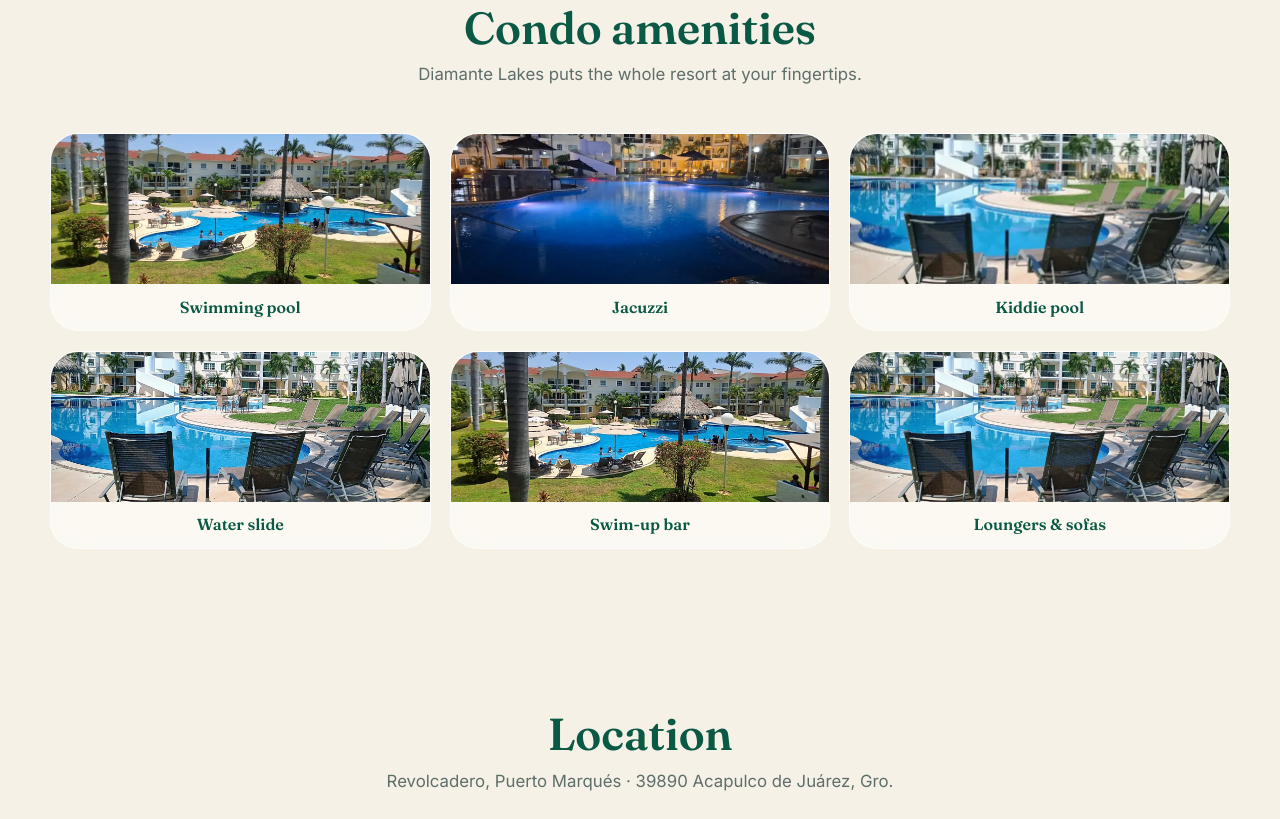
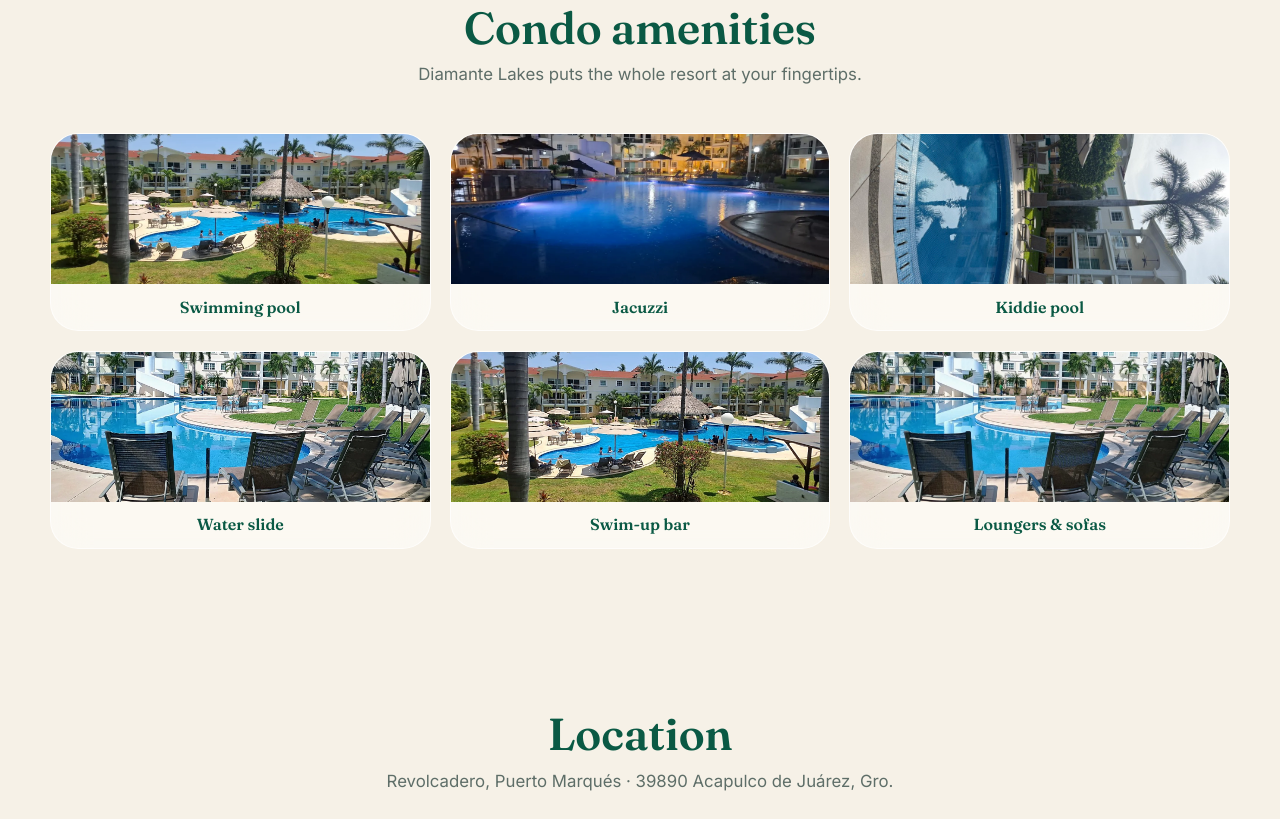
Before and after one commit to rodrigotristaan-coder/esmeraldalakes.com, a website: page en/index.html in a window 1280 px wide. Shown: the part 3229-4048 px from the top of the page. Drawn offline with Linux system fonts and the light colour scheme; no server answers.

Commit message:
Landing: foto real del chapoteadero (subida por Rodrigo, HEIC→JPG) en amenidades

```diff
--- a/en/index.html
+++ b/en/index.html
@@ -1039,7 +1039,7 @@ details.acc > .acc__body { padding: 0.1rem 1.6rem 1.5rem; }
     <div class="amen__grid">
       <div class="amen__card amen__card--photo"><img src="/assets/images/pool-resort.webp" alt="Alberca principal del condominio Diamante Lakes" loading="lazy" /><h3 data-es="Alberca" data-en="Swimming pool">Swimming pool</h3></div>
       <div class="amen__card amen__card--photo"><img src="/assets/images/pool-night-jacuzzi.webp" alt="Jacuzzi iluminado de noche" loading="lazy" /><h3 data-es="Jacuzzi" data-en="Jacuzzi">Jacuzzi</h3></div>
-      <div class="amen__card amen__card--photo"><img src="/assets/images/pool-day.webp" alt="Área de alberca con zona poco profunda" loading="lazy" /><h3 data-es="Chapoteadero" data-en="Kiddie pool">Kiddie pool</h3></div>
+      <div class="amen__card amen__card--photo"><img src="/assets/images/amen-chapoteadero.jpg" alt="Chapoteadero: alberca redonda poco profunda del condominio" loading="lazy" /><h3 data-es="Chapoteadero" data-en="Kiddie pool">Kiddie pool</h3></div>
       <div class="amen__card amen__card--photo"><img src="/assets/images/pool-hero.webp" alt="Tobogán en la alberca del condominio" loading="lazy" /><h3 data-es="Tobogán" data-en="Water slide">Water slide</h3></div>
       <div class="amen__card amen__card--photo"><img src="/assets/images/pool-aerial-v2.webp" alt="Bar tipo palapa en la alberca" loading="lazy" /><h3 data-es="Bar en la alberca" data-en="Swim-up bar">Swim-up bar</h3></div>
       <div class="amen__card amen__card--photo"><img src="/assets/images/pool-loungers.webp" alt="Camastros y sillones junto a la alberca" loading="lazy" /><h3 data-es="Camastros y sillones" data-en="Loungers & sofas">Loungers & sofas</h3></div>
```
Also changed, not shown: index.html (+1 -1 lines), assets/images/amen-chapoteadero.jpg (added).
